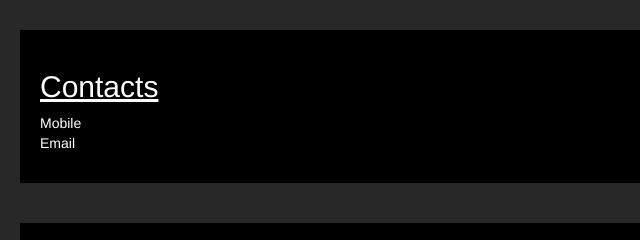
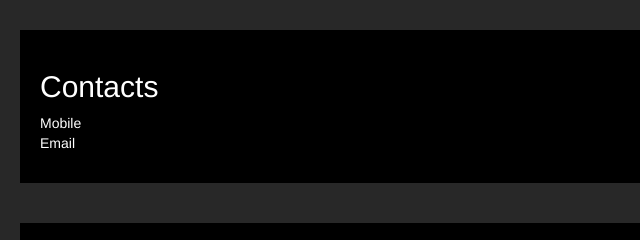
Before and after one commit to AndyTTang/andyttang.github.io, a plain HTML site: page index.html in a window 1280 px wide. Shown: the part 1109-1349 px from the top of the page, 0-640 px from the left. Drawn offline with nearby package versions, Linux system fonts and the light colour scheme.

Commit message:
Update index.html

```diff
--- a/index.html
+++ b/index.html
@@ -108,7 +108,7 @@
 		</div>
 
 		<div class="flex-item contacts">
-			<h2 style="text-align-center;"><ins>Contacts</ins></h2>
+			<h2>Contacts</h2>
 			<p title="+1 (512) 698-1443">Mobile<br />
 			<span title="tang.andy91@gmail.com">Email</span></p>
 		</div>
```
